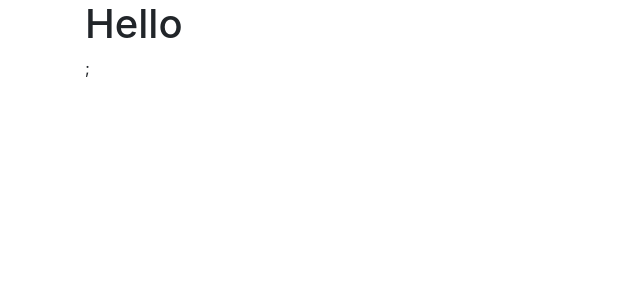
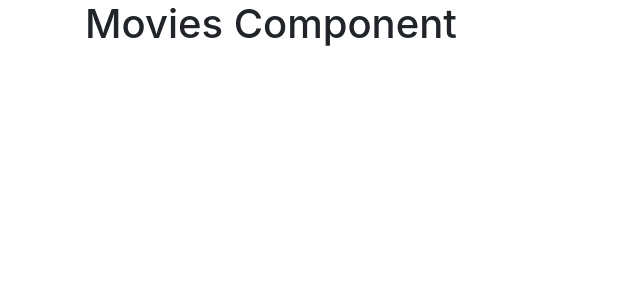
Before and after one commit to snelakanti/vidly, a React (Create React App) app: page / in a window 1280 px wide. Shown: the top 300 px of the page, without its empty margins (0-640 px from the left). Built offline with nearby package versions, Linux system fonts and the light colour scheme.

Commit message:
tes movies component render

```diff
--- a/package.json
+++ b/package.json
@@ -7,7 +7,7 @@
     "font-awesome": "^4.7.0",
     "react": "^16.4.2",
     "react-dom": "^16.4.2",
-    "react-scripts": "1.1.5"
+    "react-scripts": "^1.1.5"
   },
   "scripts": {
     "start": "react-scripts start",
--- a/src/App.js
+++ b/src/App.js
@@ -1,11 +1,12 @@
 import React, { Component } from "react";
 import "./App.css";
+import Movies from "./components/movies";
 
 class App extends Component {
   render() {
     return (
       <main className="container">
-        <h1>Hello</h1>;
+        <Movies />
       </main>
     );
   }
```
Also changed, not shown: 1 other file (tests, documents, lock files or other folders).
